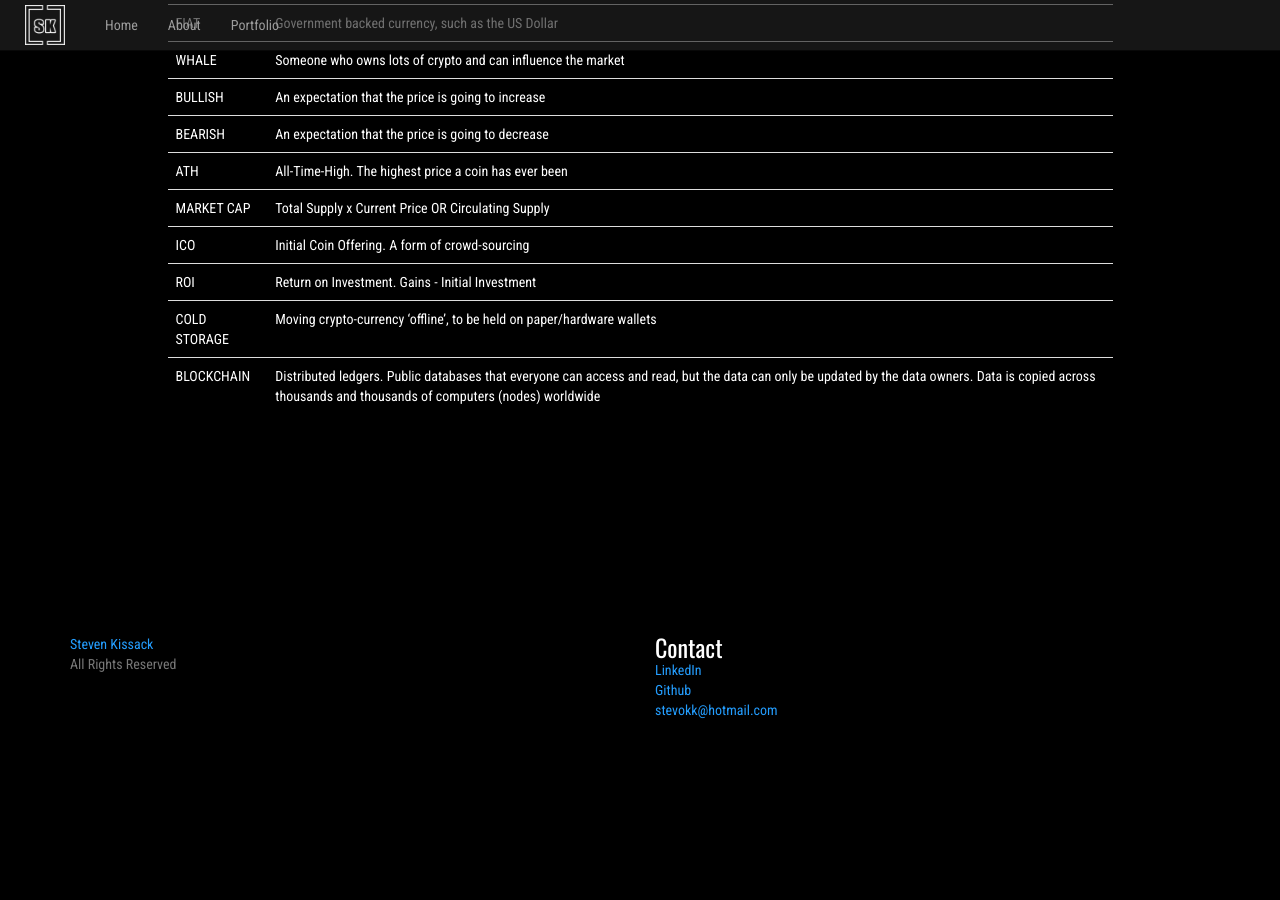
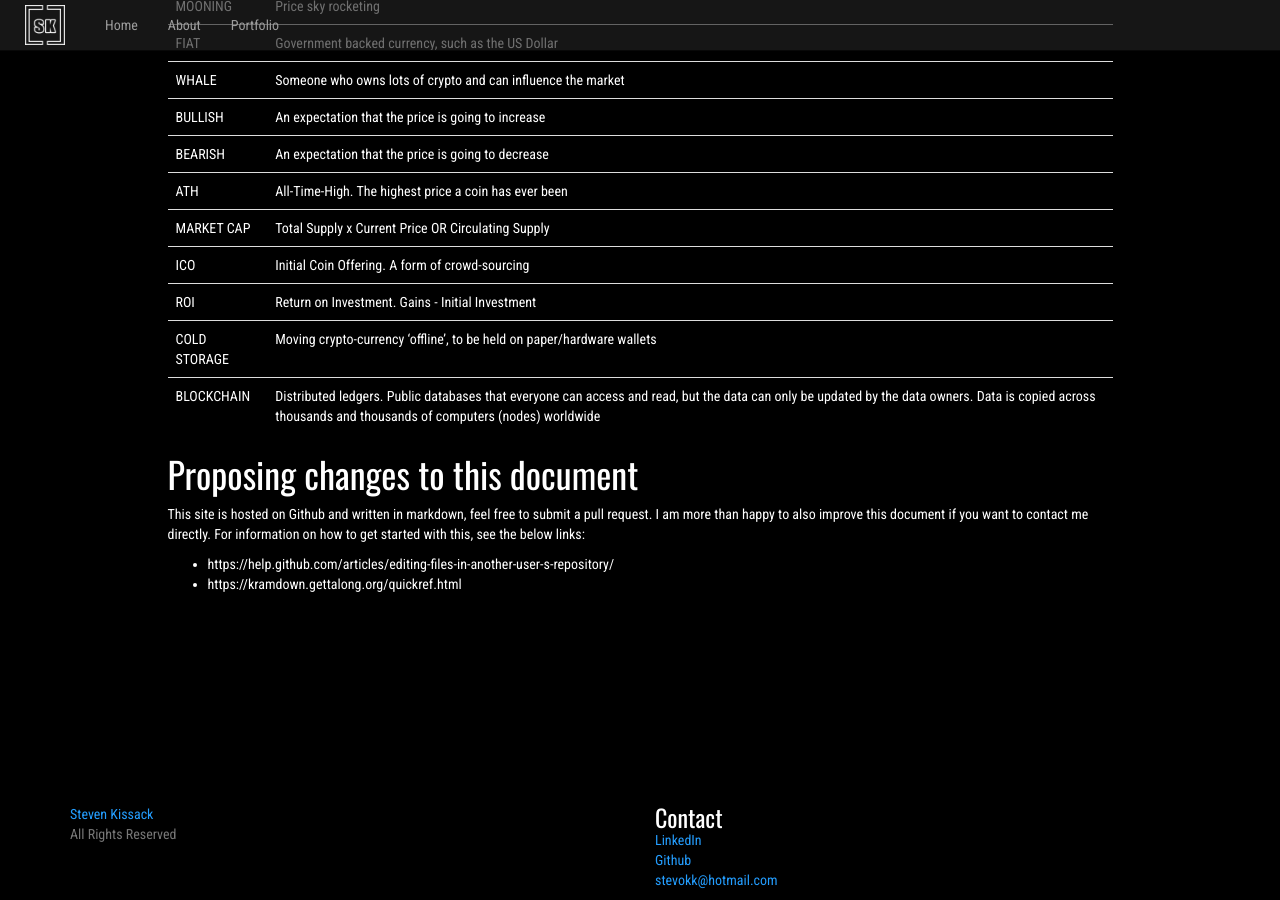
Before and after one commit to stevenkissack/stevokk.github.io, a Jekyll site: the page built from _pages/crypto-resources.md, in a window 1280 px wide and 900 px high, scrolled down 2033 px. Built offline with Jekyll 4.4.1, drawn with Linux system fonts in a browser that asks for light colours; before the commit the page ends 2763 px from its top, so only the background shows below that; some of the changed text lies outside the part shown.

Commit message:
add how to contribute to the resource pack

```diff
--- a/_pages/crypto-resources.md
+++ b/_pages/crypto-resources.md
@@ -83,3 +83,9 @@
 | COLD STORAGE | Moving crypto-currency 'offline', to be held on paper/hardware wallets |
 | BLOCKCHAIN | Distributed ledgers. Public databases that everyone can access and read, but the data can only be updated by the data owners. Data is copied across thousands and thousands of computers (nodes) worldwide |
 {: .table}
+
+# Proposing changes to this document
+ This site is hosted on Github and written in markdown, feel free to submit a pull request. I am more than happy to also improve this document if you want to contact me directly. For information on how to get started with this, see the below links:
+
+ * https://help.github.com/articles/editing-files-in-another-user-s-repository/
+ * https://kramdown.gettalong.org/quickref.html
```
